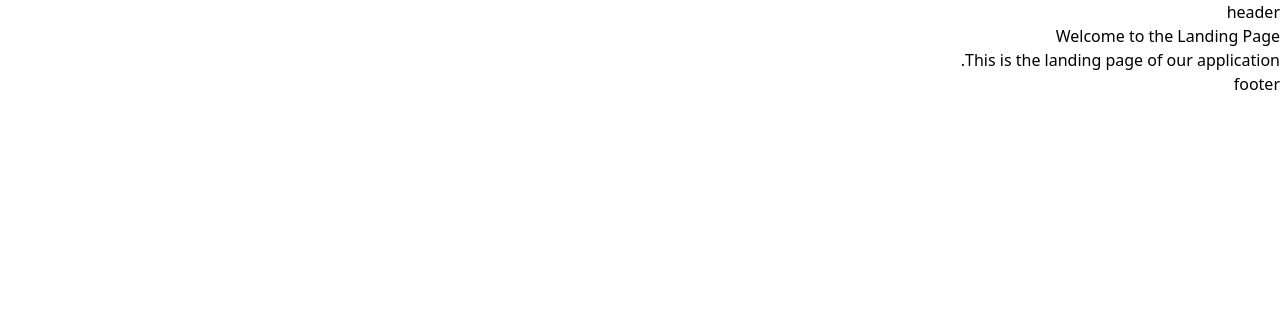
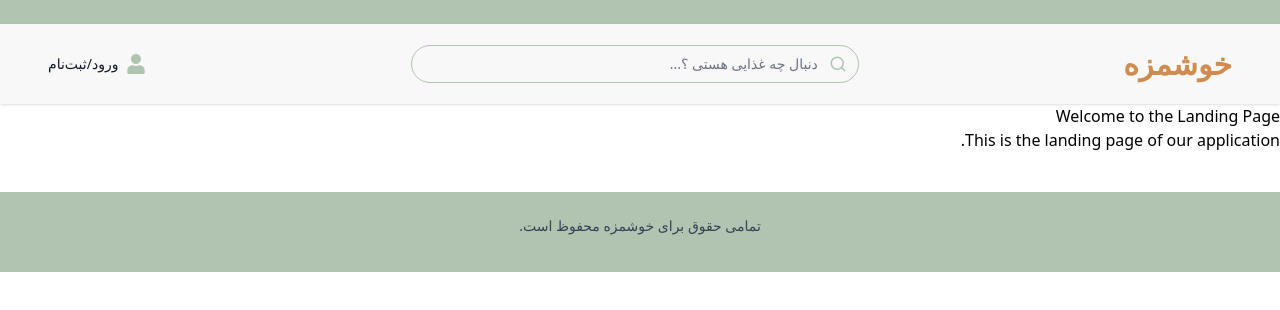
Before and after one commit to AYaldaShabani/nit-SSAD-4032-khoshmazeh, a React (Vite) app in the folder front/khoshmazeh/: page / in a window 1280 px wide. Shown: the top 310 px of the page. Built offline with nearby package versions, Linux system fonts and the light colour scheme.

Commit message:
header and footer

```diff
--- a/front/khoshmazeh/package.json
+++ b/front/khoshmazeh/package.json
@@ -17,6 +17,7 @@
     "react-dom": "^19.0.0",
     "react-helmet": "^6.1.0",
     "react-hot-toast": "^2.5.2",
+    "react-icons": "^5.5.0",
     "react-router-dom": "^7.5.1",
     "tailwindcss": "^4.1.4",
     "yup": "^1.6.1"
--- a/front/khoshmazeh/src/Components/Commen/Footer/index.jsx
+++ b/front/khoshmazeh/src/Components/Commen/Footer/index.jsx
@@ -1,8 +1,10 @@
 const Footer = () => {
     return (
-        <div>
-            footer
-        </div>
+        <footer className=" py-4 mt-10 h-20 bg-[#B0C4B1]">
+      <p className="text-center text-sm text-gray-700 mt-2">
+        تمامی حقوق برای خوشمزه محفوظ است.
+      </p>
+    </footer>
     )
 }
 
--- a/front/khoshmazeh/src/Components/Commen/Header/index.jsx
+++ b/front/khoshmazeh/src/Components/Commen/Header/index.jsx
@@ -1,9 +1,47 @@
+import React from "react";
+import { FaUser } from "react-icons/fa";
+import { FiSearch } from "react-icons/fi";
+
 const Header = () => {
-    return (
-        <div>
-            header
+
+  return (
+   <div className="w-full">
+      {/* نوار بالایی سبز */}
+      <div className="w-full h-6 bg-[#B0C4B1]" />
+
+      {/* هدر اصلی */}
+      <header className="w-full bg-[#F8F8F8] h-20 px-4 py-2 flex items-center justify-between shadow-sm">
+        {/* راست: خوشمزه */}
+        <div className="text-3xl font-bold text-[#D08C4F] whitespace-nowrap mr-8">
+          خوشمزه
         </div>
-    )
+
+        {/* وسط: نوار جستجو */}
+        <div className="flex-1 mx-4 max-w-md ">
+          <div className="relative ">
+            <input
+              type="text"
+              placeholder="دنبال چه غذایی هستی ؟..."
+              dir="rtl"
+              className="w-full pr-10 pl-4 py-2 rounded-full border   border-[#B0C4B1] focus:outline-none focus:ring-2 focus:ring-orange-300 text-sm placeholder:text-gray-500"
+            />
+            <FiSearch
+              className="absolute right-3 top-1/2 -translate-y-1/2 text-500 text-[#B0C4B1]"
+              size={18}
+            />
+          </div>
+        </div>
+
+        {/* چپ: ورود/ثبت‌نام */}
+        <div className="flex items-center gap-2 text-sm text-gray-900 whitespace-nowrap  ml-8">
+          <FaUser
+          className="text-[#B0C4B1] text-xl"/>
+          <span>ورود/ثبت‌نام</span>
+        </div>
+      </header>
+    </div>
+  );
 }
 
-export default Header;
+
+export default Header
--- a/front/khoshmazeh/src/Configs/Router/RouterConfig.jsx
+++ b/front/khoshmazeh/src/Configs/Router/RouterConfig.jsx
@@ -11,6 +11,7 @@ import StepTwo from "../../Pages/Auth/SignIn/StepTwo"
 import StepThree from "../../Pages/Auth/SignIn/StepThree"
 import SignUp from "../../Pages/Auth/SignUp"
 
+
 const RouterConfig = () => {
     return (
         <Routes>
@@ -20,6 +21,7 @@ const RouterConfig = () => {
                 <Route path='food-detail' element={<FoodDetail />} />
                 <Route path='food-list' element={<FoodList />} />
                 <Route path='user-profile' element={<UserProfile />} />
+
             </Route>
             <Route path='auth' element={<AuthLayout />}>
                 <Route path='sign-in/step-one' element={<StepOne />} />
@@ -28,6 +30,7 @@ const RouterConfig = () => {
                 <Route path='sign-up' element={<SignUp />}/>
 
             </Route>
+
             <Route path='*' element={<h1>404</h1>} />
         </Routes>
 
--- /dev/null
+++ b/front/khoshmazeh/src/Pages/Upload/index.jsx
@@ -0,0 +1,7 @@
+import UploadContainer from "../../Components/UploadContainer"
+const upload = () => {
+    return (
+        <UploadContainer/ >
+    )
+}
+export default upload
```
Also changed, not shown: front/khoshmazeh/src/Components/UploadContainer/index.jsx (added), 1 other file (tests, documents, lock files or other folders).
